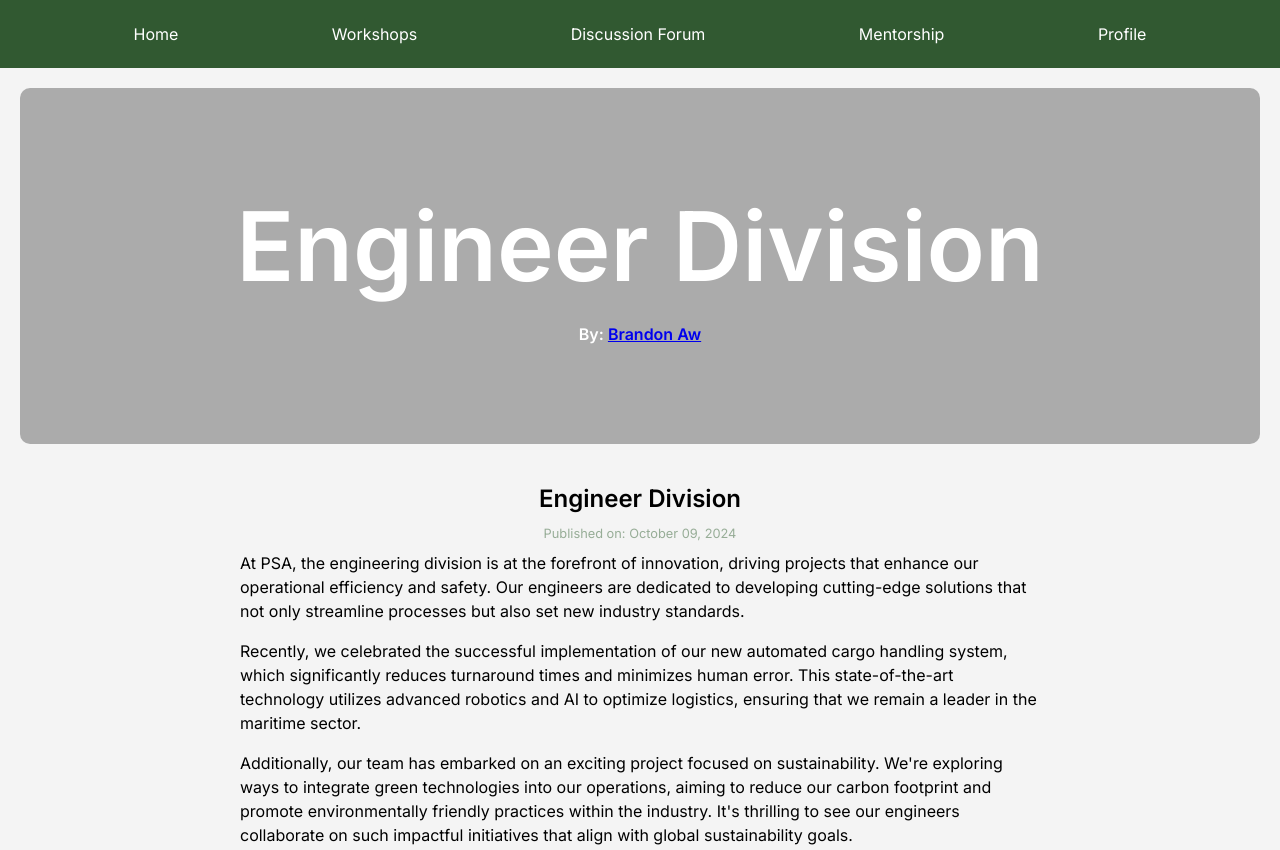
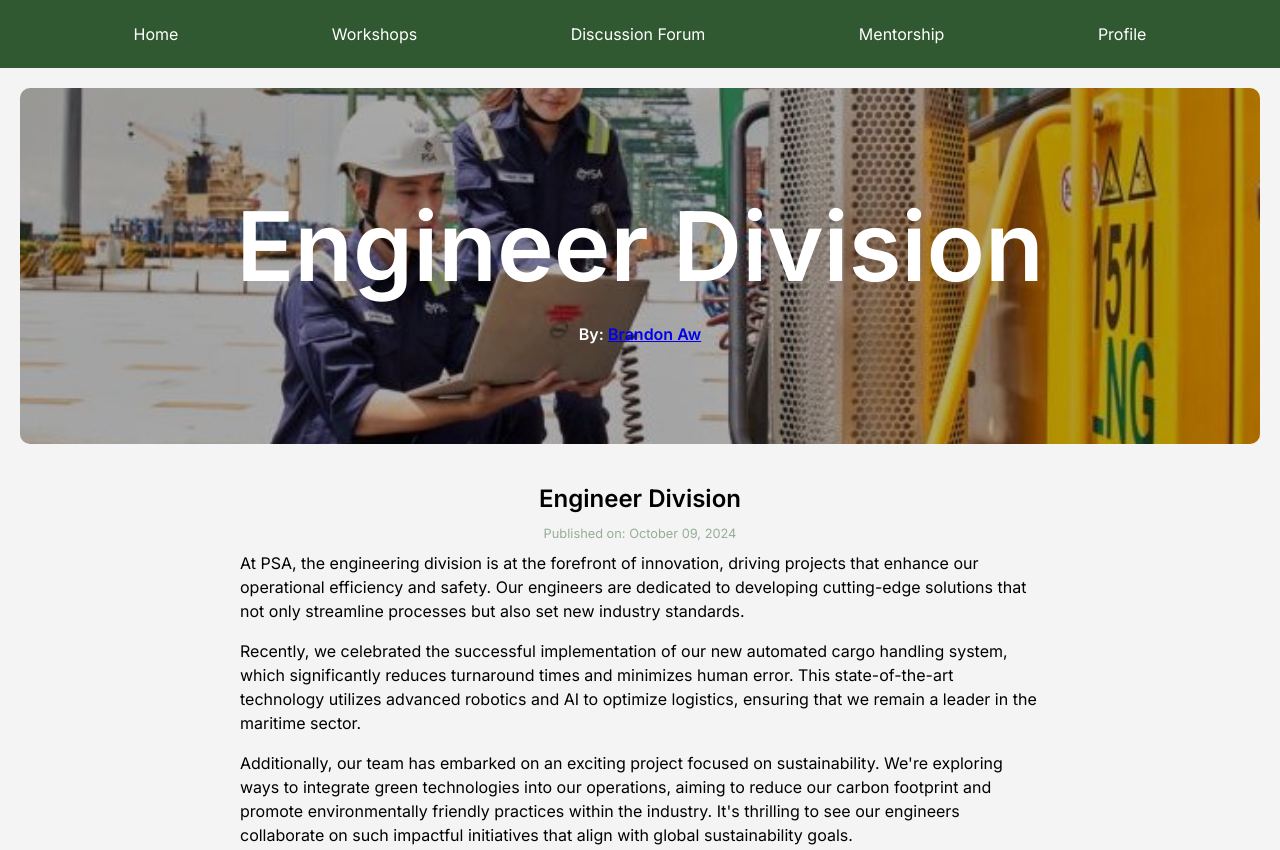
Before and after one commit to itsbrandonaw/PSA, a plain HTML site: page blog2.html in a window 1280 px wide. Shown: the top 850 px of the page. Drawn offline with Linux system fonts and the light colour scheme.

Commit message:
Update blog2.html

```diff
--- a/blog2.html
+++ b/blog2.html
@@ -83,7 +83,7 @@
             /* Ensure the overlay is positioned relative to this element */
             padding: 100px;
             /* Padding for main content area */
-            background-image: url('images/blog2.jpeg');
+            background-image: url('images/blog2.jpg');
             /* Set background image */
             background-size: cover;
             /* Cover the entire area */
```
